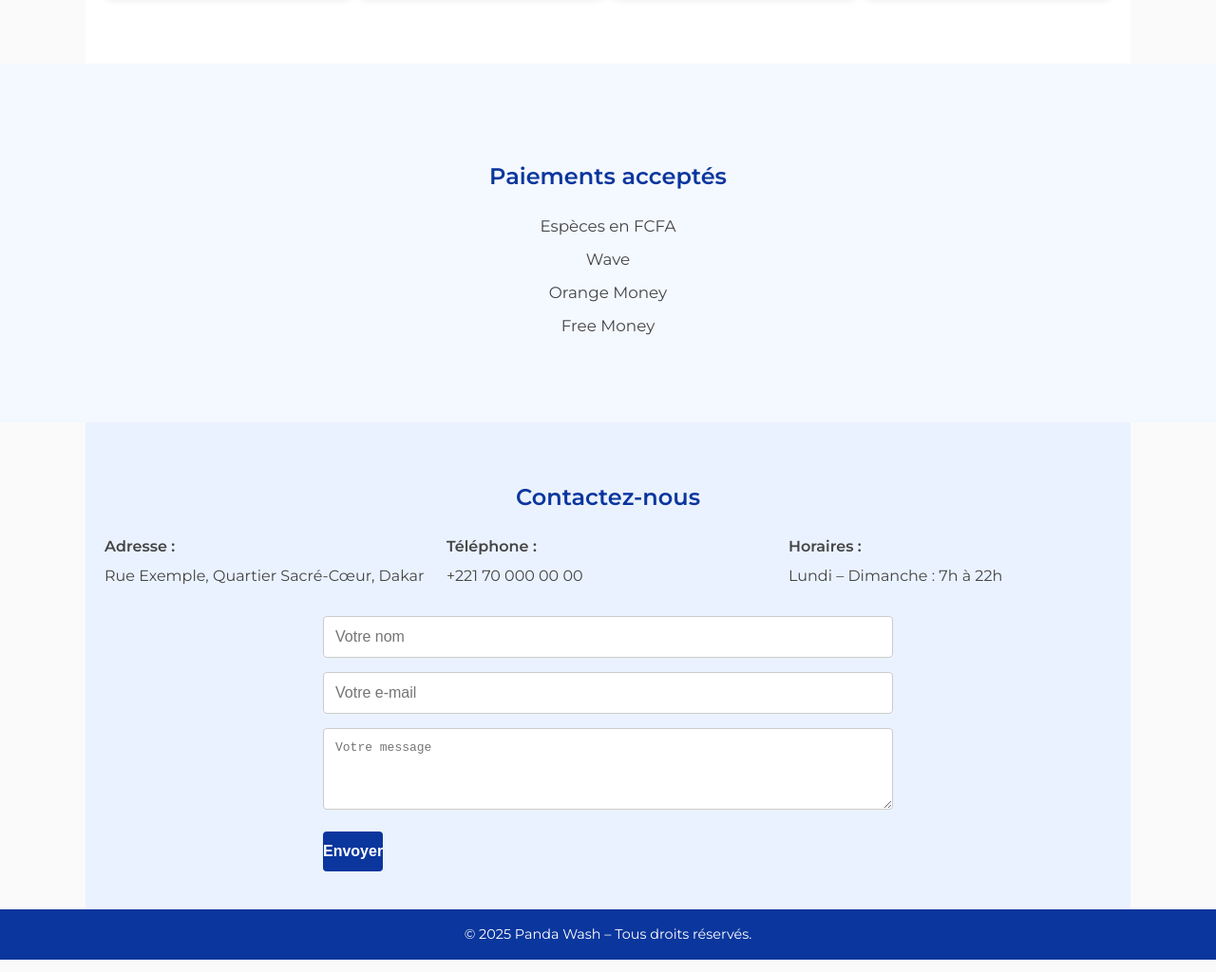
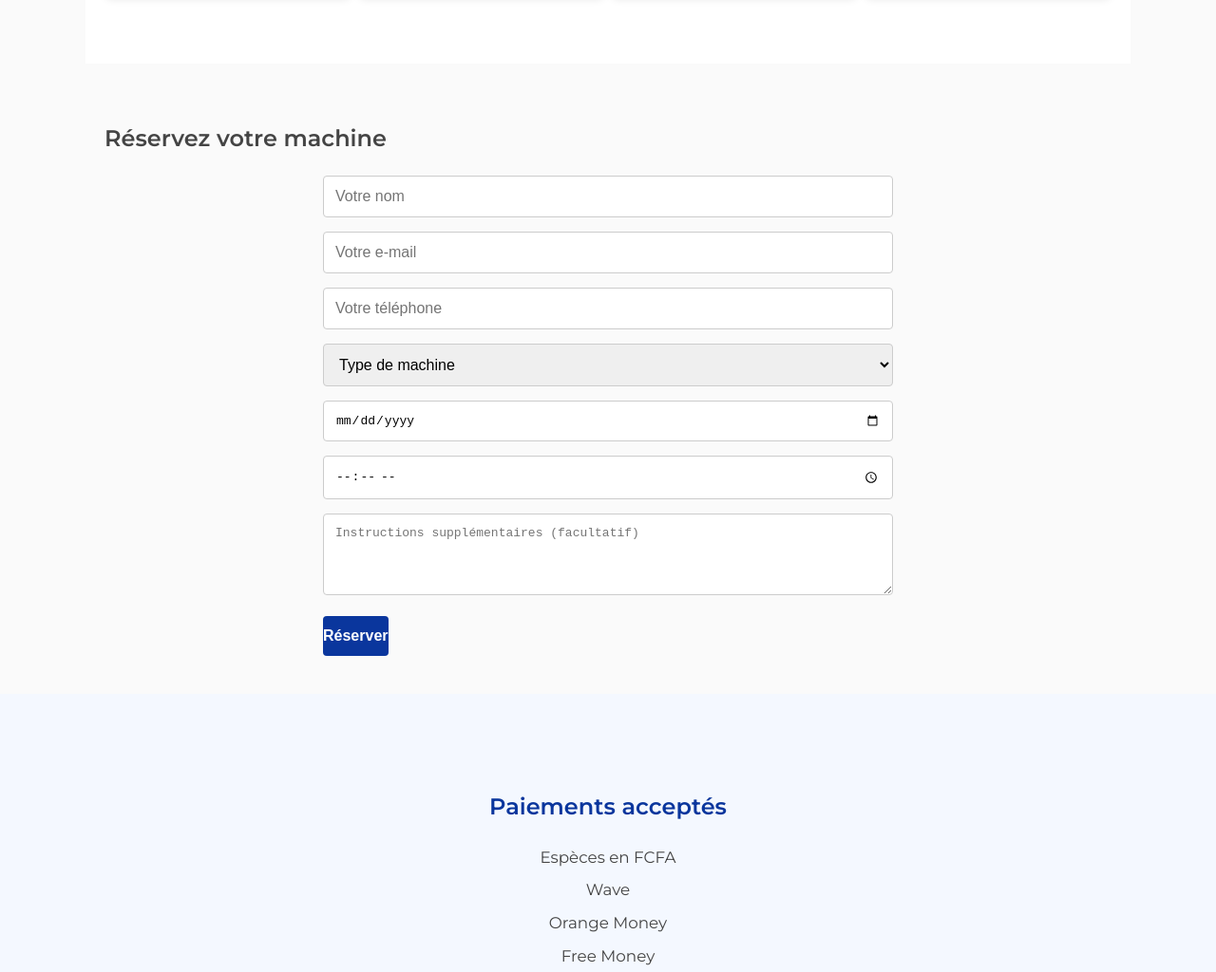
Before and after one commit to pandawash/panda-wash, a plain HTML site: page index.html in a window 1280 px wide. Shown: the part 1018-2042 px from the top of the page at 95% size. Drawn offline with Linux system fonts and the light colour scheme.

Commit message:
Add reservation form and update navigation

```diff
--- a/index.html
+++ b/index.html
@@ -165,7 +165,7 @@ form {
   max-width: 600px;
   margin: 0 auto;
 }
-form input, form textarea {
+form input, form textarea, form select {
   width: 100%;
   padding: 12px;
   margin-bottom: 15px;
@@ -216,6 +216,7 @@ footer {
 <nav>
   <a href="#about">À propos</a>
   <a href="#services">Services</a>
+  <a href="#reservation">Réservation</a>
   <a href="#payment">Paiement</a>
   <a href="#contact">Contact</a>
 </nav>
@@ -231,6 +232,7 @@ footer {
   <h2>À propos de Panda Wash</h2>
   <p>Bienvenue chez <strong>Panda Wash</strong>, votre laverie premium située à Dakar, Sénégal. Notre mission est de vous offrir un service de qualité supérieure avec des équipements modernes, une propreté impeccable et un accueil chaleureux. Que ce soit pour votre linge quotidien ou vos articles délicats, nous avons la solution adaptée à vos besoins.</p>
 </section>
+
 
 <section id="services" class="container">
   <h2>Nos services et tarifs</h2>
@@ -256,6 +258,26 @@ footer {
       <p class="price">à partir de 2&nbsp;500&nbsp;FCFA</p>
     </div>
   </div>
+</section>
+
+<section id="reservation" class="container">
+  <h2>Réservez votre machine</h2>
+  <form method="POST" action="#">
+    <input type="text" name="name" placeholder="Votre nom" required>
+    <input type="email" name="email" placeholder="Votre e-mail" required>
+    <input type="tel" name="phone" placeholder="Votre téléphone" required>
+    <select name="machine" required>
+      <option value="" disabled selected>Type de machine</option>
+      <option value="7kg">Machine 7&nbsp;kg</option>
+      <option value="9kg">Machine 9&nbsp;kg</option>
+      <option value="13kg">Machine 13&nbsp;kg</option>
+      <option value="repassage">Service repassage</option>
+    </select>
+    <input type="date" name="date" required>
+    <input type="time" name="time" required>
+    <textarea name="instructions" rows="4" placeholder="Instructions supplémentaires (facultatif)"></textarea>
+    <button type="submit">Réserver</button>
+  </form>
 </section>
 
 <section id="payment">
```
